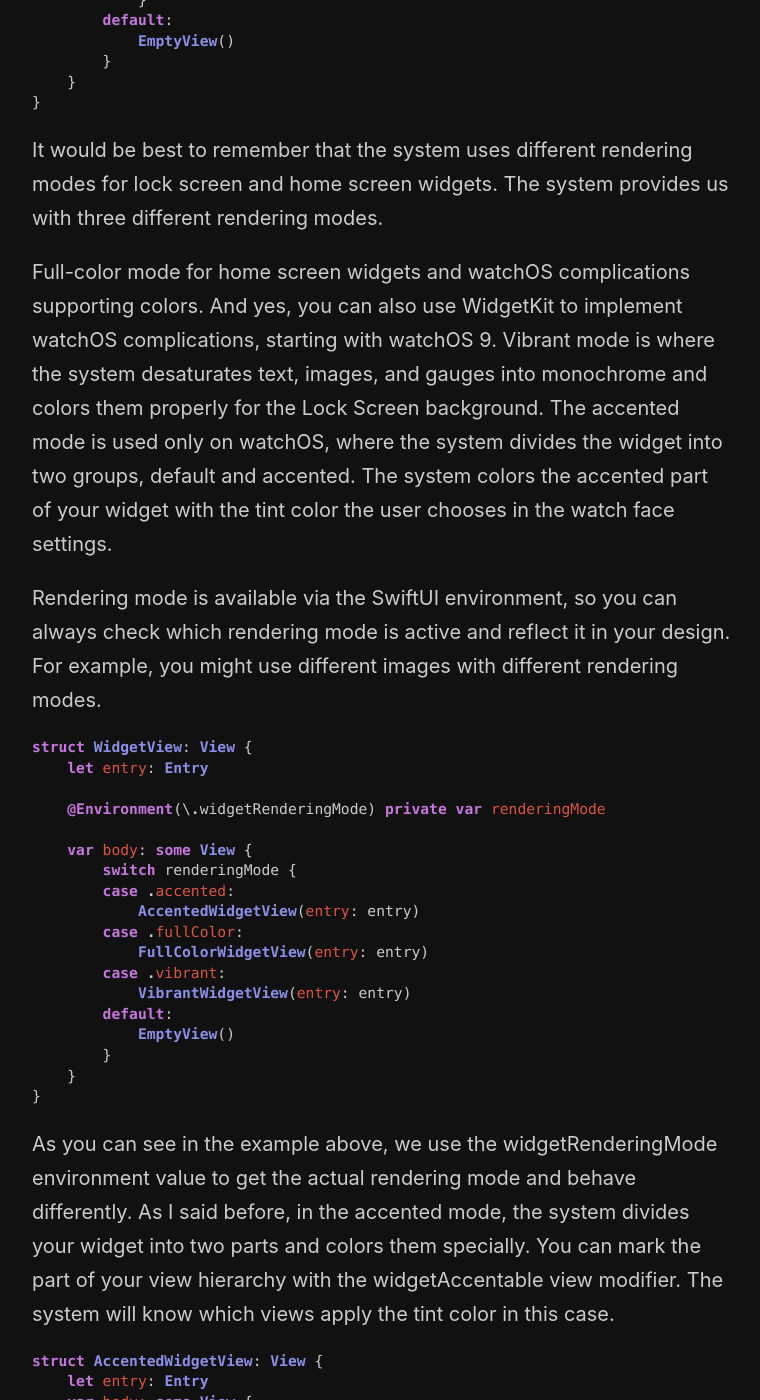
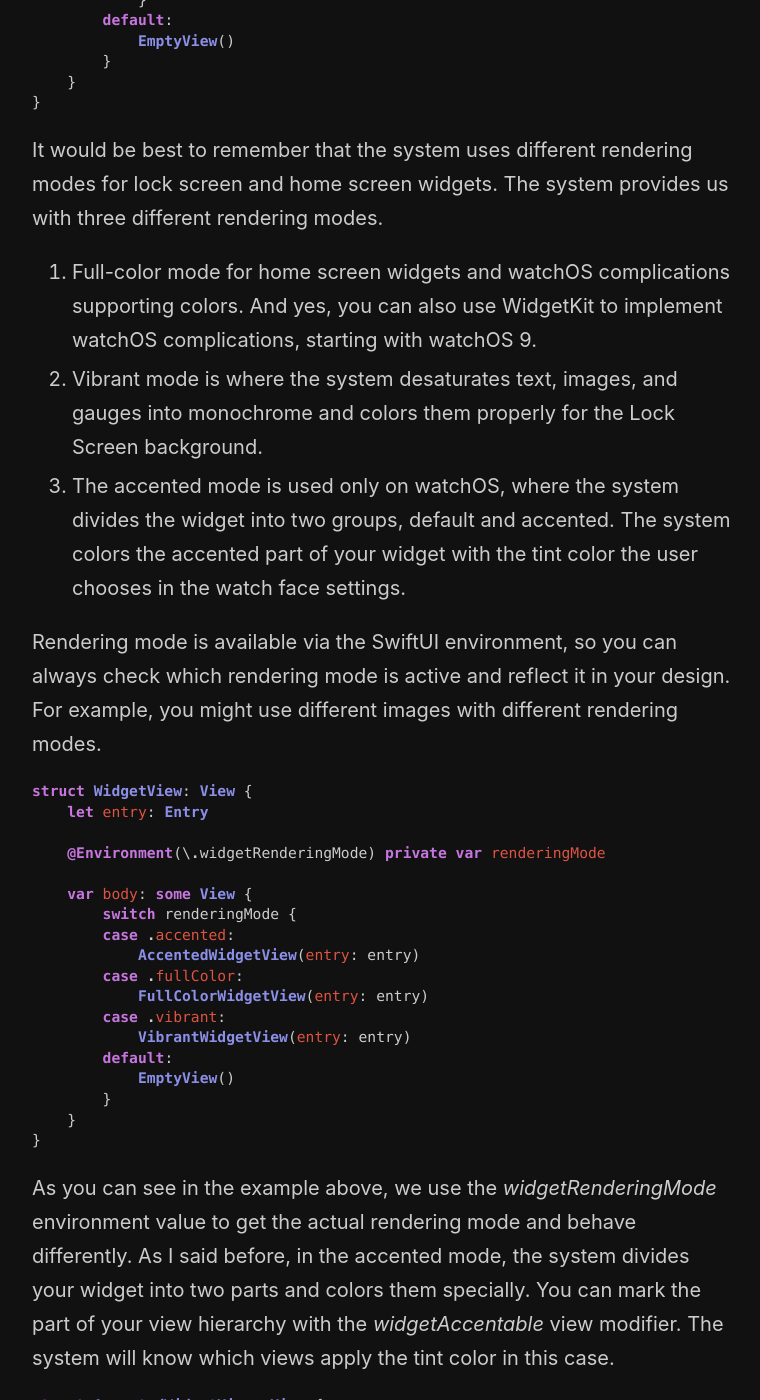
Before and after one commit to mecid/mecid.github.io, a Jekyll site: the page built from _posts/2022-08-30-lock-screen-widgets-in-swiftui.md, in a window 1280 px wide and 1400 px high, scrolled down 1774 px. Shown: the whole window, without its empty margins (258-1018 px from the left). Built offline with Jekyll 4.4.1, drawn with Linux system fonts in a browser that asks for light colours; some of the changed lines change nothing that is shown.

Commit message:
lock screen widgets post formatted

````diff
--- a/_posts/2022-08-30-lock-screen-widgets-in-swiftui.md
+++ b/_posts/2022-08-30-lock-screen-widgets-in-swiftui.md
@@ -67,9 +67,9 @@ struct WidgetView: View {
 
 It would be best to remember that the system uses different rendering modes for lock screen and home screen widgets. The system provides us with three different rendering modes.
 
-Full-color mode for home screen widgets and watchOS complications supporting colors. And yes, you can also use WidgetKit to implement watchOS complications, starting with watchOS 9.
-Vibrant mode is where the system desaturates text, images, and gauges into monochrome and colors them properly for the Lock Screen background.
-The accented mode is used only on watchOS, where the system divides the widget into two groups, default and accented. The system colors the accented part of your widget with the tint color the user chooses in the watch face settings.
+1. Full-color mode for home screen widgets and watchOS complications supporting colors. And yes, you can also use WidgetKit to implement watchOS complications, starting with watchOS 9.
+2. Vibrant mode is where the system desaturates text, images, and gauges into monochrome and colors them properly for the Lock Screen background.
+3. The accented mode is used only on watchOS, where the system divides the widget into two groups, default and accented. The system colors the accented part of your widget with the tint color the user chooses in the watch face settings.
 
 Rendering mode is available via the SwiftUI environment, so you can always check which rendering mode is active and reflect it in your design. For example, you might use different images with different rendering modes.
 
@@ -94,7 +94,7 @@ struct WidgetView: View {
 }
 ```
 
-As you can see in the example above, we use the widgetRenderingMode environment value to get the actual rendering mode and behave differently. As I said before, in the accented mode, the system divides your widget into two parts and colors them specially. You can mark the part of your view hierarchy with the widgetAccentable view modifier. The system will know which views apply the tint color in this case.
+As you can see in the example above, we use the *widgetRenderingMode* environment value to get the actual rendering mode and behave differently. As I said before, in the accented mode, the system divides your widget into two parts and colors them specially. You can mark the part of your view hierarchy with the *widgetAccentable* view modifier. The system will know which views apply the tint color in this case.
 
 ```swift
 struct AccentedWidgetView: View {
````
